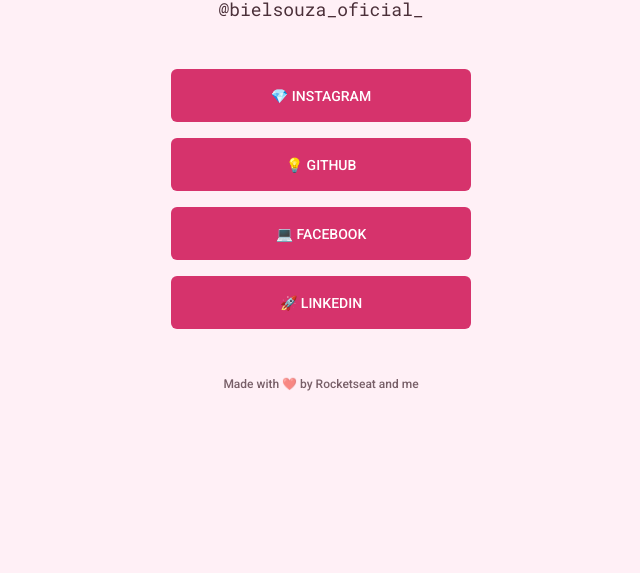
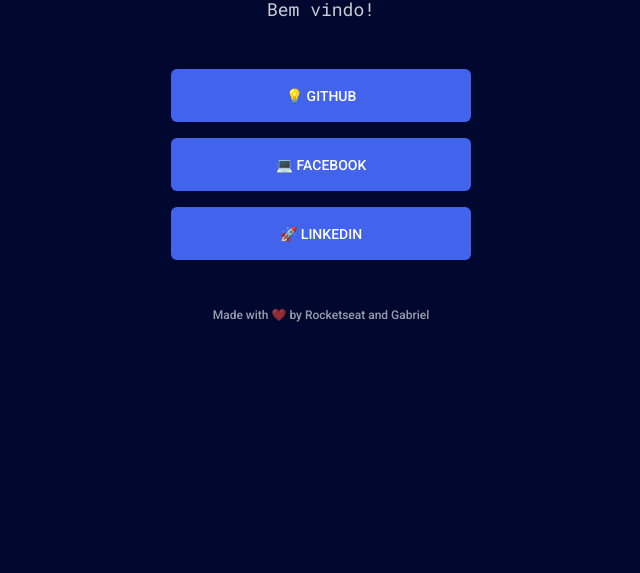
Before and after one commit to gabriel01souza/maratona-explorer-2, a plain HTML site: page index.html in a window 1280 px wide. Shown: the part 227-800 px from the top of the page, without its empty margins (319-959 px from the left). Drawn offline with Linux system fonts and the light colour scheme.

Commit message:
Ajuste de style e detalhes

```diff
--- a/index.html
+++ b/index.html
@@ -12,7 +12,7 @@
   rel="stylesheet">
   <link rel="stylesheet" href="./styles.css"/>
 
-  <body class="pink">
+  <body class="dark-blue">
     <div class="container">
 
       <img
@@ -20,12 +20,8 @@
       src="https://github.com/gabriel01souza.png"
       alt="Imagem de perfil GitHub"  />
       <h1>Gabriel</h1>
-      <p class="username">@bielsouza_oficial_</p>
+      <p class="username">Bem vindo!</p>
       <ul>
-        <li>
-          <a href="https://www.instagram.com/bielsouza_oficial_"
-          target="_blank">💎 Instagram</a>
-        </li>
         <li>
           <a href="https://github.com/gabriel01souza" target="_blank">💡 GitHub</a>
         </li>
@@ -39,7 +35,7 @@
         </li>
       </ul>
 
-      <footer>Made with ❤️ by Rocketseat and me</footer>
+      <footer>Made with ❤️ by Rocketseat and Gabriel</footer>
   </div>
   </body>
 </html>
```
